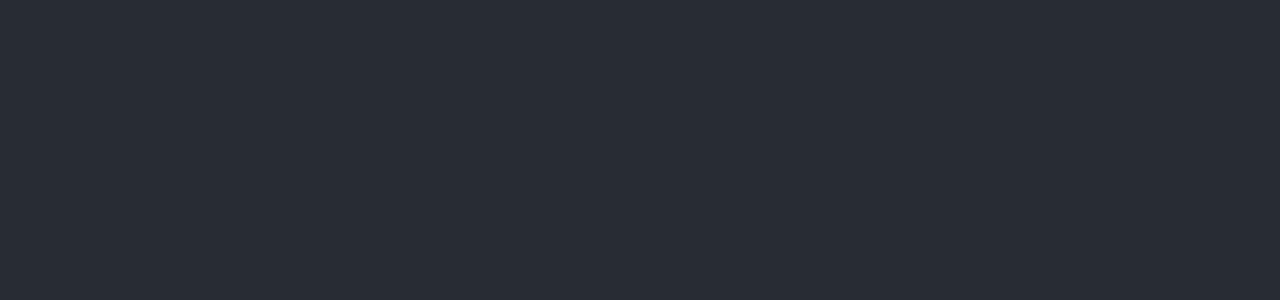
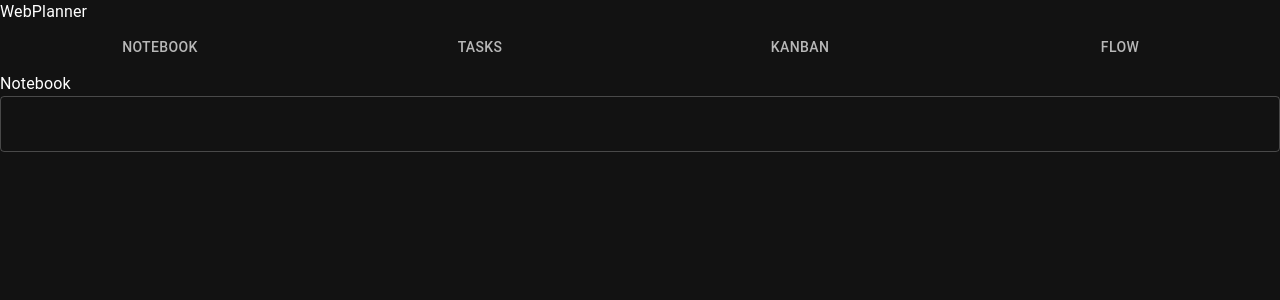
Before and after one commit to B4CKSL4SH-44/webplanner, a React (Create React App) app: page / in a window 1280 px wide. Shown: the top 300 px of the page. Built offline with nearby package versions, Linux system fonts and the light colour scheme.

Commit message:
implemented tabs

```diff
--- a/src/App.tsx
+++ b/src/App.tsx
@@ -1,9 +1,31 @@
-import * as React from "react";
 import "./App.css";
-import { Box } from "@mui/material";
+import { Box, Tab, Tabs, Typography } from "@mui/material";
+import NoteBookCmp from "./components/NoteBookCmp";
+import { useState } from "react";
+
+type Modules = "notebook" | "tasks" | "kanban" | "flow";
 
 function App() {
-  return <Box height={"100%"} width={"100%"} bgcolor={"#282c34"}></Box>;
+  const [value, setValue] = useState<Modules>("notebook");
+  const handleChange = (e: React.SyntheticEvent, newValue: Modules) => {
+    setValue(newValue);
+  };
+  return (
+    <Box height={"100%"} width={"100%"}>
+      <Box display={"flex"}>
+        <Typography>WebPlanner</Typography>
+      </Box>
+      <Box>
+        <Tabs onChange={handleChange} variant="fullWidth">
+          <Tab value={"notebook"} label="Notebook" />
+          <Tab value={"tasks"} label="Tasks" />
+          <Tab value={"kanban"} label="Kanban" />
+          <Tab value={"flow"} label="Flow" />
+        </Tabs>
+        {value === "notebook" && <NoteBookCmp />}
+      </Box>
+    </Box>
+  );
 }
 
 export default App;
--- /dev/null
+++ b/src/components/NoteBookCmp.tsx
@@ -0,0 +1,12 @@
+import { Box, TextField, Typography } from "@mui/material";
+
+const NoteBookCmp = () => {
+  return (
+    <Box height={"100%"}>
+      <Typography>Notebook</Typography>
+      <TextField sx={{ height: "100%", width: "100%" }} />
+    </Box>
+  );
+};
+
+export default NoteBookCmp;
--- a/src/index.tsx
+++ b/src/index.tsx
@@ -1,15 +1,26 @@
-import React from 'react';
-import ReactDOM from 'react-dom/client';
-import './index.css';
-import App from './App';
-import reportWebVitals from './reportWebVitals';
+import React from "react";
+import ReactDOM from "react-dom/client";
+import "./index.css";
+import App from "./App";
+import reportWebVitals from "./reportWebVitals";
+import { ThemeProvider } from "@emotion/react";
+import { createTheme } from "@mui/material/styles";
+import { CssBaseline } from "@mui/material";
 
 const root = ReactDOM.createRoot(
-  document.getElementById('root') as HTMLElement
+  document.getElementById("root") as HTMLElement
 );
+const theme = createTheme({
+  palette: {
+    mode: "dark",
+  },
+});
 root.render(
   <React.StrictMode>
-    <App />
+    <ThemeProvider theme={theme}>
+      <CssBaseline />
+      <App />
+    </ThemeProvider>
   </React.StrictMode>
 );
 
```
